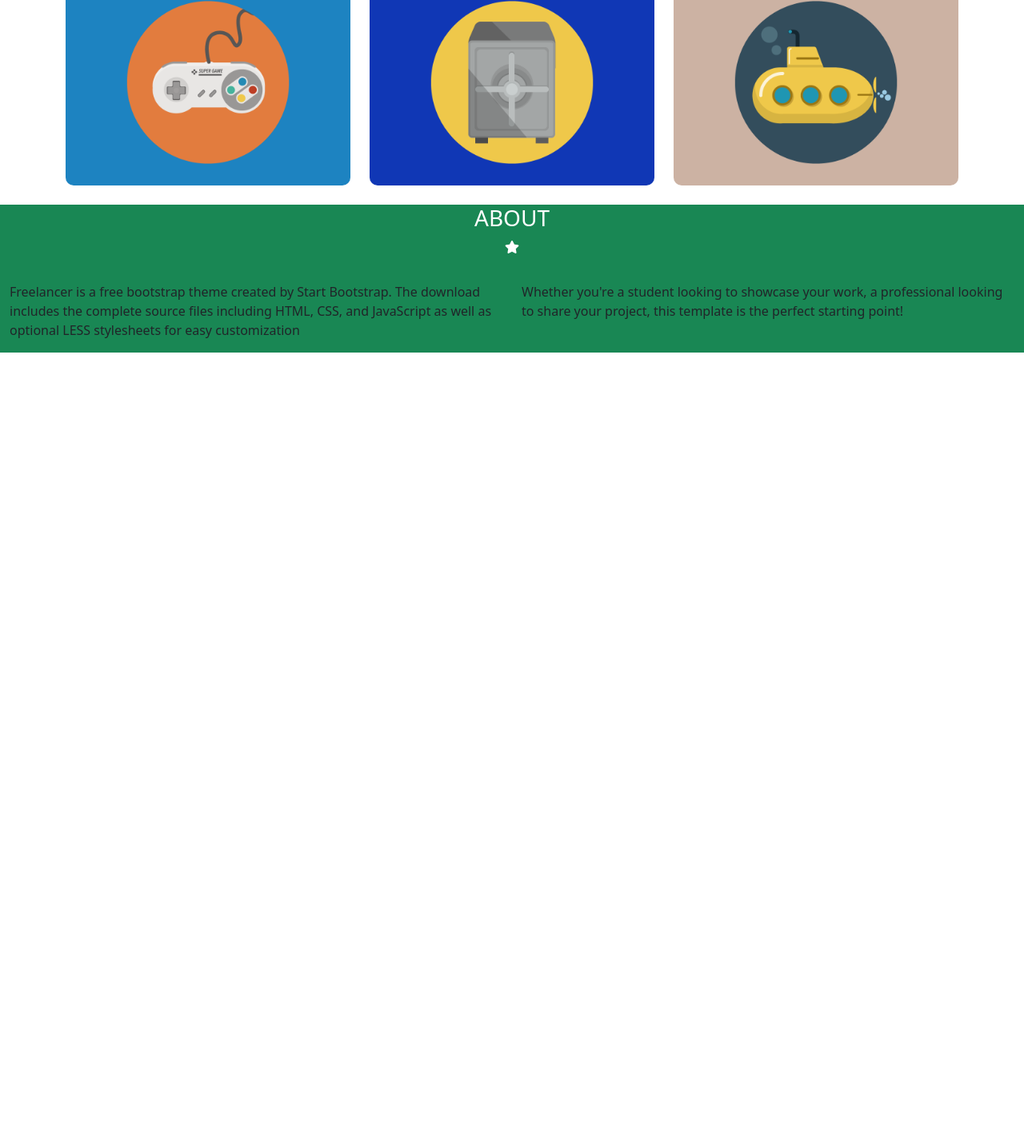
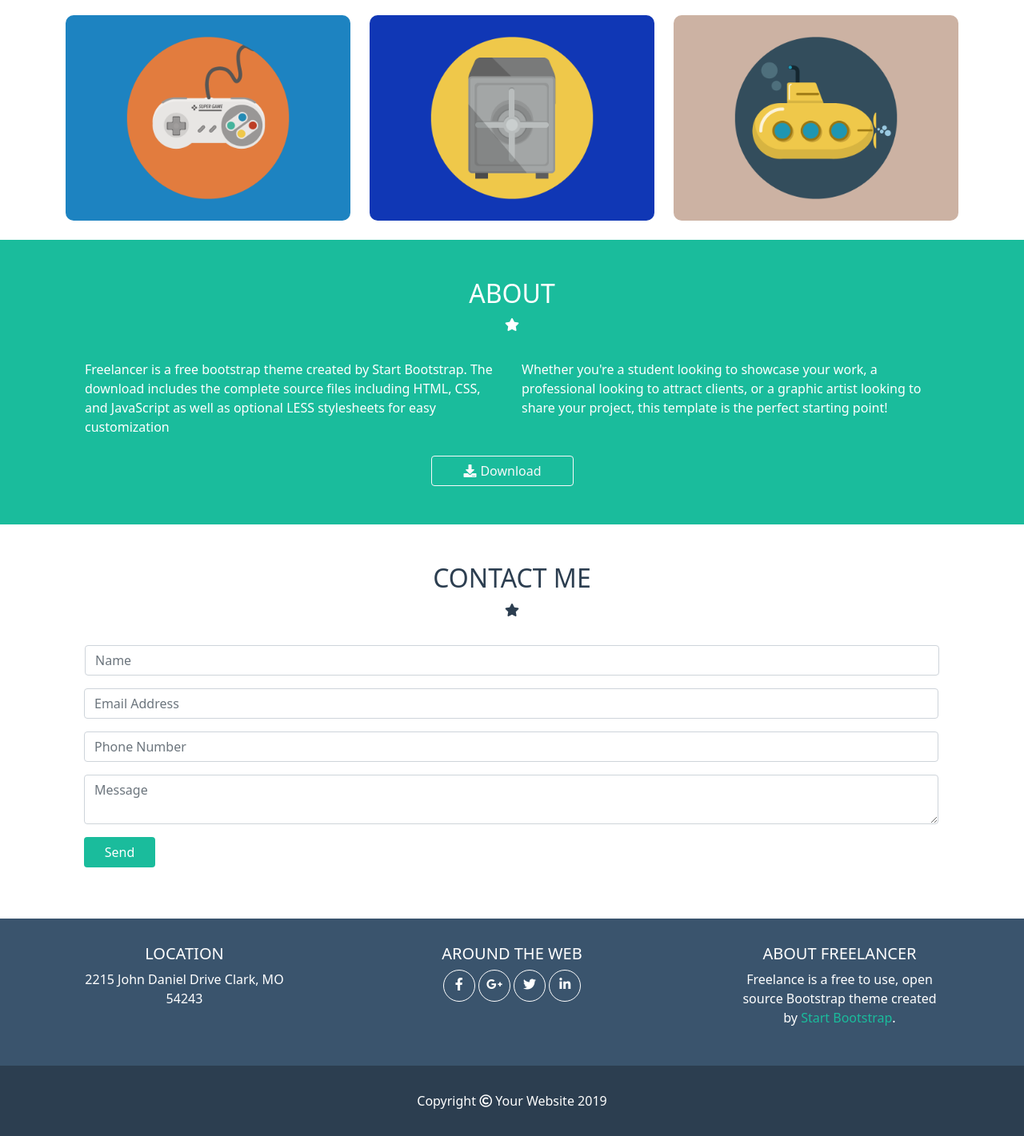
Before and after one commit to Anto231996/html-css-bootstrap-freelancer, a plain HTML site: page index.html in a window 1280 px wide. Shown: the part 788-2209 px from the top of the page at 80% size. Before the commit the page ends 1229 px from the top, so only its background shows below. Drawn offline with nearby package versions, Linux system fonts and the light colour scheme.

Commit message:
Aggiunte section e footer

```diff
--- a/css/style.css
+++ b/css/style.css
@@ -1,12 +1,59 @@
-#nav-bar{
-    height: 50px;
-}
-
 #logo-jumbo{
     width: 200px;
 }
 
-section#portfolio div.row div img{
+div#portfolio div.row div img{
     width: 100%;
     border-radius: 10px;
 }
+
+#about-text,
+#btn-about-text,
+#footer-text,
+#footer-copyright{
+    margin: auto;
+}
+
+#btn-about-text{
+    min-width: 120px;
+}
+
+#btn-send{
+    min-width: 70px;
+}
+
+.my-text-blue{
+    color: rgba(44,62,80,255);
+}
+
+.my-text-green{
+    color: rgba(26,188,156,255);;
+}
+
+.my-bg-green{
+    background-color: rgba(26,188,156,255);
+}
+
+.my-bg-blue{
+    background-color: rgba(58,84,109,255);
+}
+
+.my-bg-dark-blue{
+    background-color: rgba(44,62,80,255);
+}
+
+.fa-download{
+    margin-right: 5px;
+}
+
+.fab{
+    border: 1px solid white;
+    width: 40px;
+    height: 40px;
+    border-radius: 50%;
+    line-height: 35px;
+}
+
+i.fab{
+    line-height: 35px;
+}
--- a/index.html
+++ b/index.html
@@ -11,18 +11,18 @@
 </head>
 <body>
 
-    <header class="container-fluid">
-        <nav class="row bg-primary" id="nav-bar">
-            <h5 class="col-10 text-uppercase text-white">start bootstrap</h5>
-            <div class="col">menu</div>
+    <header>
+        <nav class="container-fluid my-bg-dark-blue">
+
         </nav>
     </header>
 
-    <section class="container-fluid bg-success">
+    <main>
+        <section class="container-fluid my-bg-green p-3 mb-5">
             <div class="row mb-4">
                 <div class="col-12"><img class="mx-auto d-block" id="logo-jumbo" src="img/avatar.svg" alt=""></div>
 
-            <h2 class="col-12 text-center text-uppercase text-white">start bootstrap</h2>
+                <h1 class="col-12 text-center text-uppercase text-white">start bootstrap</h1>
 
                 <div class="col-12 text-center text-white mb-2"><i class="fas fa-star"></i></div>
 
@@ -30,13 +30,13 @@
             </div>
         </section>
 
-    <main class="container">
-        <section id="portfolio">
+        <section class="container">
+            <div id="portfolio">
                 <div class="row">
-                <h3 class="col text-center text-uppercase">portfolio</h3>
+                    <h2 class="col text-center text-uppercase my-text-blue">portfolio</h2>
                 </div>
                 <div class="row mb-4">
-                <div class="col text-center"><i class="fas fa-star"></i></div>
+                    <div class="col text-center my-text-blue"><i class="fas fa-star"></i></div>
                 </div>
                 <div class="row">
                     <div class="col-12 col-md-6 col-lg-4 mb-4">
@@ -58,23 +58,69 @@
                         <img src="img/submarine.png" alt="">
                     </div>
                 </div>
+            </div>
+        </section>
+
+        <section class="container-fluid my-bg-green p-5">
+            <div class="row mb-4">
+                <h2 class="col text-center text-uppercase text-white">about</h2>
+
+                <div class="col-12 text-center text-white mb-2"><i class="fas fa-star"></i></div>
+            </div>
+            <div class="row container" id="about-text">
+                <p class="col-12 col-md-6 col-lg-6 text-white">Freelancer is a free bootstrap theme created by Start Bootstrap. The download includes the complete source files including HTML, CSS, and JavaScript as well as optional LESS stylesheets for easy customization</p>
+                <p class="col-12 col-md-6 col-lg-6 text-white mb-5">Whether you're a student looking to showcase your work, a professional looking to attract clients, or a graphic artist looking to share your project, this template is the perfect starting point!</p>
+                <div class="row">
+                    <button type="button" class="col-5 col-md-3 col-lg-2 btn btn-outline-light" id="btn-about-text"><i class="fas fa-download"></i>Download</button>
+                </div>
+            </div>
+        </section>
+
+        <section class="container-fluid p-5">
+            <div class="row mb-4">
+                <h2 class="col text-center text-uppercase my-text-blue">contact me</h2>
+
+                <div class="col-12 text-center my-text-blue mb-2"><i class="fas fa-star"></i></div>
+            </div>
+            <div class="row container input-group mb-3" id="about-text">
+                <div class="col-12 col-md-12 col-lg-12 mb-3"><input type="text" class="form-control" placeholder="Name" aria-label="Name"></div>
+                <div class="col-12 col-md-12 col-lg-12 mb-3"><input type="text" class="form-control" placeholder="Email Address" aria-label="Email Address"></div>
+                <div class="col-12 col-md-12 col-lg-12 mb-3"><input type="text" class="form-control" placeholder="Phone Number" aria-label="Phone Number"></div>
+                <div class="col-12 col-md-12 col-lg-12 mb-3"><textarea class="form-control" placeholder="Message" aria-label="Message"></textarea></div>
+                <div><input class="col-2 col-md-2 col-lg-1 btn my-bg-green text-white" id="btn-send" type="send" value="Send"></div>
+            </div>
         </section>
     </main>
 
-    <section class="container-fluid bg-success">
-        <div class="row mb-4">
-            <h3 class="col text-center text-uppercase text-white">about</h3>
-
-            <div class="col-12 text-center text-white mb-2"><i class="fas fa-star"></i></div>
+    <footer>
+        <div class="container-fluid my-bg-blue p-3">
+            <div class="row container pt-3" id="footer-text">
+                <div class="col-12 col-md-4 col-lg-3 text-center text-white mb-3">
+                    <h5 class="text-uppercase">location</h5>
+                    <p>2215 John Daniel Drive Clark, MO 54243</p>
                 </div>
-        <div class="row">
-            <p class="col-12 col-md-6 col-xl-6">Freelancer is a free bootstrap theme created by Start Bootstrap. The download includes the complete source files including HTML, CSS, and JavaScript as well as optional LESS stylesheets for easy customization</p>
-            <p class="col-12 col-md-6 col-xl-6">Whether you're a student looking to showcase your work, a professional looking to share your project, this template is the perfect starting point!</p>
+                <div class="col-12 col-md-4 col-lg-6 text-center text-white mb-3">
+                    <h5 class="text-uppercase">around the web</h5>
+                    <div>
+                        <i class="fab fa-facebook-f"></i>
+                        <i class="fab fa-google-plus-g"></i>
+                        <i class="fab fa-twitter"></i>
+                        <i class="fab fa-linkedin-in"></i>
+                    </div>
+                </div>
+                <div class="col-12 col-md-4 col-lg-3 text-center text-white mb-3">
+                    <h5 class="text-uppercase">about freelancer</h5>
+                    <p>Freelance is a free to use, open source Bootstrap theme created by <span class="my-text-green">Start Bootstrap</span>.</p>
+                </div>
+            </div>
         </div>
 
-
-    </section>
-
+        <div class="container-fluid my-bg-dark-blue p-3">
+            <div class="row container text-center text-white p-3" id="footer-copyright">
+                <span class="col">Copyright <i class="far fa-copyright"></i> Your Website 2019</span>
+            </div>
+        </div>
+    </footer>
 
 </body>
 </html>
```
Lines whose indentation alone changed are shown as unchanged.
